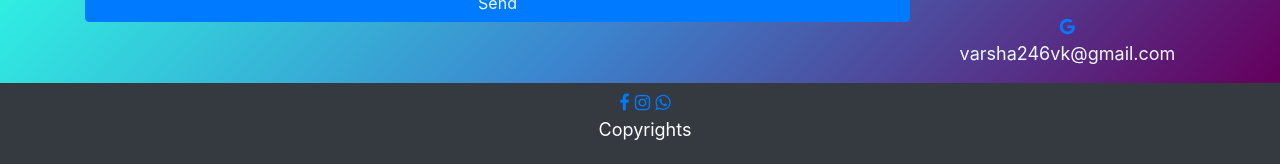
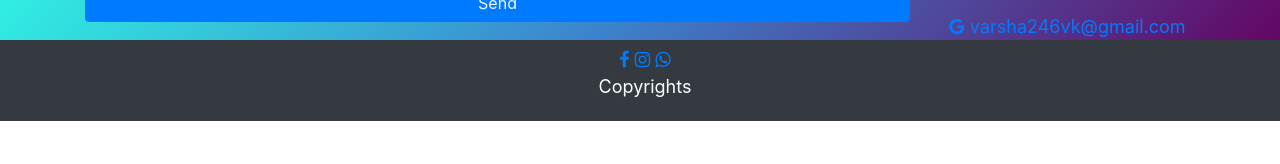
Before and after one commit to vijaykrishnak04/varsha, a plain HTML site: page index.html in a window 1280 px wide. Shown: the part 2263-2427 px from the top of the page. After the commit the page ends 2384 px from the top, so only its background shows below. Drawn offline with nearby package versions, Linux system fonts and the light colour scheme.

Commit message:
Update index.html

```diff
--- a/index.html
+++ b/index.html
@@ -286,8 +286,8 @@
                     <p>+91 7736210035</p>
                 </li>
 
-                <li><a href="#" class="fa fa-google" href=mailto:"varsha246vk@gmail.com"></a>
-                    <p>varsha246vk@gmail.com</p>
+                <li><a href="#" class="fa fa-google"></a>
+                    <a href=mailto:"varsha246vk@gmail.com">varsha246vk@gmail.com</a>
                 </li>
             </ul>
         </div>
```
